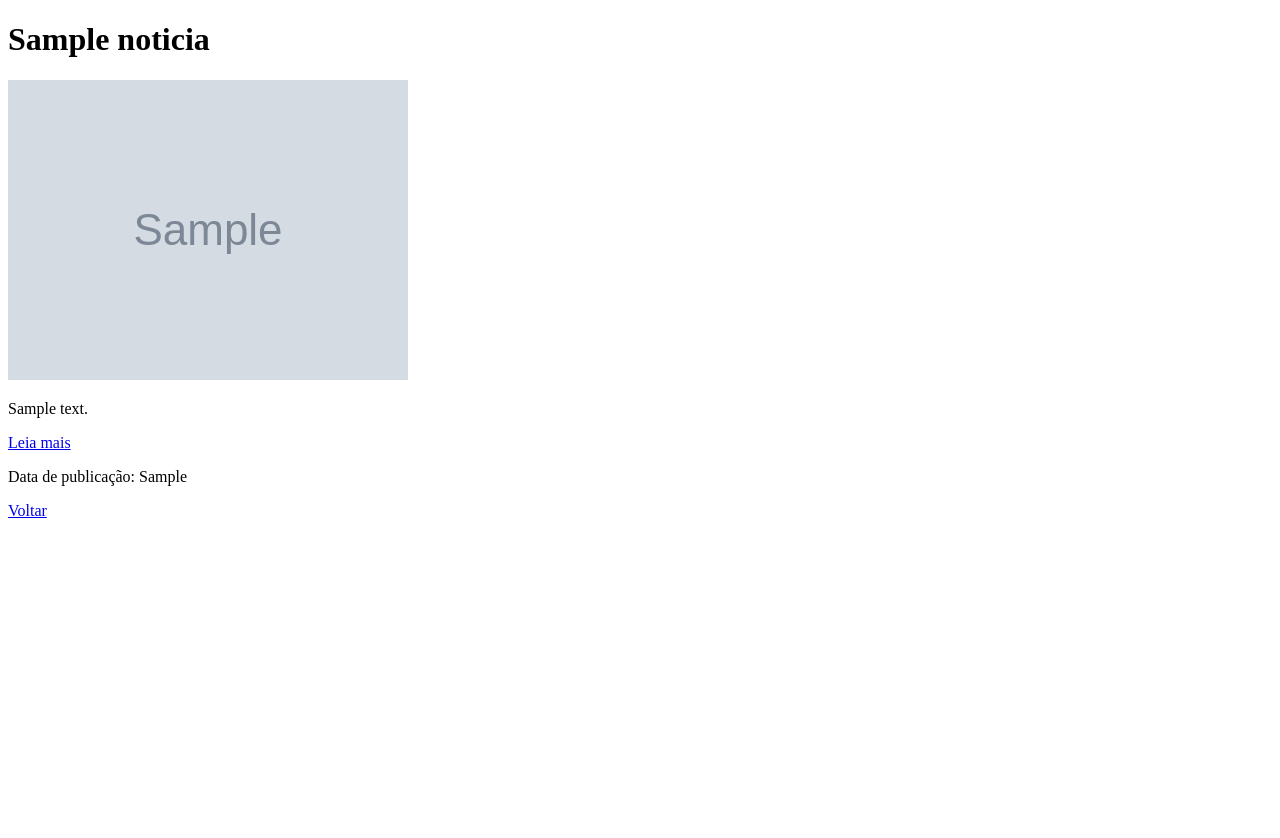
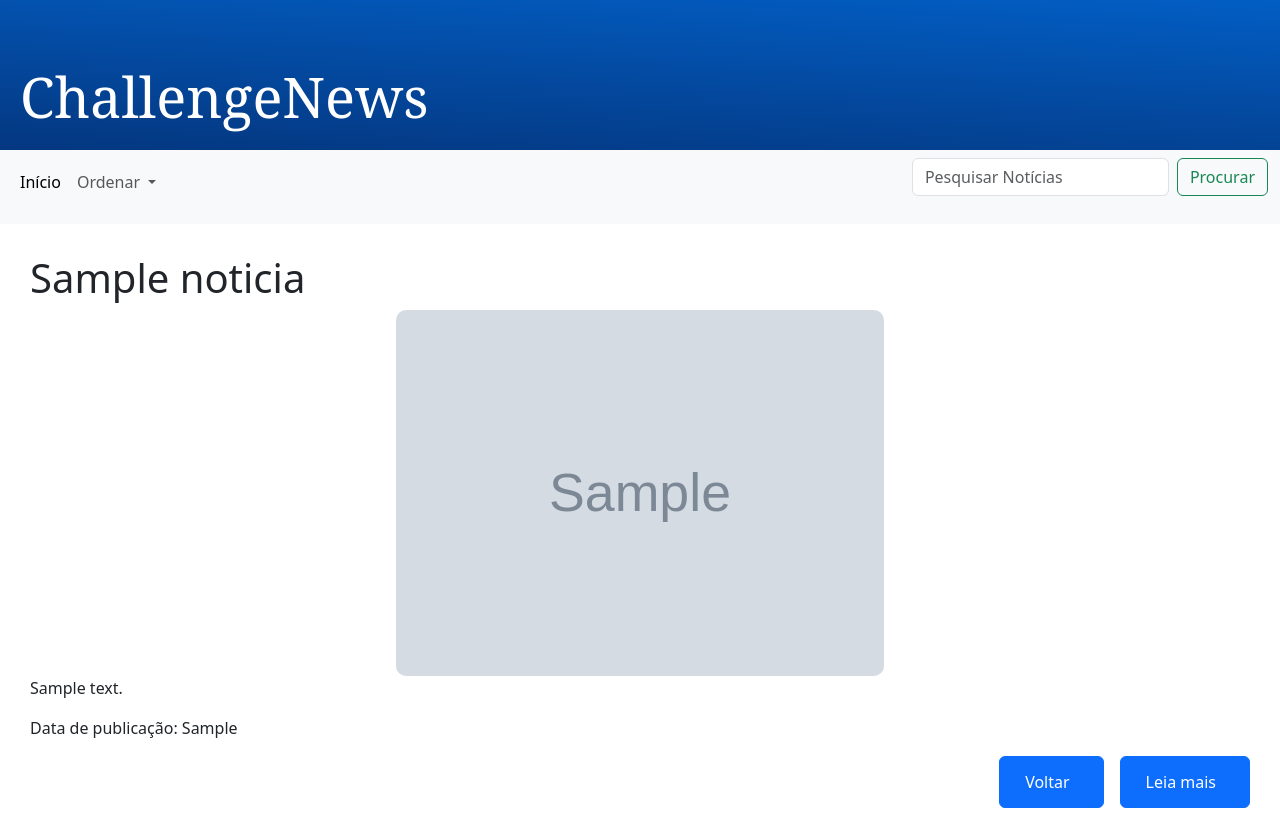
Before and after one commit to PauloRhyanK/challenge-news, a PHP site: page /noticia.php?id=1 in a window 1280 px wide. Before the commit the page ends 518 px from the top, so only its background shows below. Run offline with PHP 8.4, Linux system fonts and the light colour scheme; tables that the repository leaves empty or names only in its code hold one stand-in row (values such as "Sample post"); grey boxes marked "Sample" are stand-in pictures.

Commit message:
Styles in `noticia.php`

```diff
--- a/noticia.php
+++ b/noticia.php
@@ -18,15 +18,81 @@ if (!$noticia){
 <!DOCTYPE html>
 <html lang="pt-br">
 <head>
+    <link rel="stylesheet" href="./styles.css">
+    <link
+      href="https://cdn.jsdelivr.net/npm/bootstrap@5.3.3/dist/css/bootstrap.min.css"
+      rel="stylesheet"
+      integrity="sha384-QWTKZyjpPEjISv5WaRU9OFeRpok6YctnYmDr5pNlyT2bRjXh0JMhjY6hW+ALEwIH"
+      crossorigin="anonymous"
+    />
     <meta charset="UTF-8">
     <title><?= htmlspecialchars($noticia['titulo']) ?></title>
 </head>
 <body>
-    <h1><?= htmlspecialchars($noticia['titulo']) ?></h1>
-    <img src="<?= htmlspecialchars($noticia['imagem']) ?>" alt="Imagem da notícia" style="max-width: 100%; height: auto;">
-    <p><?= nl2br(htmlspecialchars($noticia['descricao'])) ?></p>
-    <p><a href="<?= htmlspecialchars($noticia['link']) ?>" target="_blank">Leia mais</a></p>
-    <p>Data de publicação: <?= $noticia['data_publicacao'] ?></p>
-    <a href="index.php">Voltar</a>
+    <header>
+      <h1>ChallengeNews</h1>
+    </header>
+    <nav class="navbar navbar-expand-lg bg-body-tertiary">
+      <div class="container-fluid">
+        <button
+          class="navbar-toggler"
+          type="button"
+          data-bs-toggle="collapse"
+          data-bs-target="#navbarSupportedContent"
+          aria-controls="navbarSupportedContent"
+          aria-expanded="false"
+          aria-label="Toggle navigation"
+        >
+          <span class="navbar-toggler-icon"></span>
+        </button>
+        <div class="collapse navbar-collapse" id="navbarSupportedContent">
+          <ul class="navbar-nav me-auto mb-2 mb-lg-0">
+            <li class="nav-item">
+              <a class="nav-link active" aria-current="page" href="#">Início</a>
+            </li>
+            <li class="nav-item dropdown">
+              <a
+                class="nav-link dropdown-toggle"
+                href="#"
+                role="button"
+                data-bs-toggle="dropdown"
+                aria-expanded="false"
+              >
+                Ordenar
+              </a>
+              <ul class="dropdown-menu">
+                <li><a class="dropdown-item" href="#">Recentes</a></li>
+                <li><a class="dropdown-item" href="#">Antigas</a></li>
+              </ul>
+            </li>
+          </ul>
+          <form class="d-flex" role="search" method="GET">
+            <input
+              class="form-control me-2"
+              type="search"
+              placeholder="Pesquisar Notícias"
+              aria-label="Search"
+              name="pesquisa"
+              value=""
+            />
+            <button class="btn btn-outline-success" type="submit">
+              Procurar
+            </button>
+          </form>
+        </div>
+      </div>
+    </nav>
+    <div class="noticia">
+      <h1><?= htmlspecialchars($noticia['titulo']) ?></h1>
+      <img src="<?= htmlspecialchars($noticia['imagem']) ?>" alt="Imagem da notícia" class="img-fluid">
+      <p><?= nl2br($noticia['descricao']) ?></p>
+      <p></p>
+      <p>Data de publicação: <?= $noticia['data_publicacao'] ?></p>
+      <div class="d-grid gap-2 d-md-flex justify-content-md-end">
+        <button class="btn btn-primary me-md-2" type="button"><a href="index.php" class="btn btn-primary me-md-2">Voltar</a></button>
+        <button class="btn btn-primary" type="button"> <a href="<?= htmlspecialchars($noticia['link']) ?>" class="btn btn-primary me-md-2" target="_blank">Leia mais</a></button>
+      </div>
+
+    </div>
 </body>
 </html>
--- a/styles.css
+++ b/styles.css
@@ -86,3 +86,21 @@ a:hover {
 .notice-list {
   padding-left: 0px;
 }
+
+.noticia {
+  margin: 30px;
+}
+
+.noticia h1 {
+  font-size: 40px;
+}
+
+.noticia img {
+  margin: auto;
+  width: auto;
+  min-width: 40%;
+  min-height: 100%;
+  max-width: 600px;
+  display: block;
+  border-radius: 10px;
+}
```
